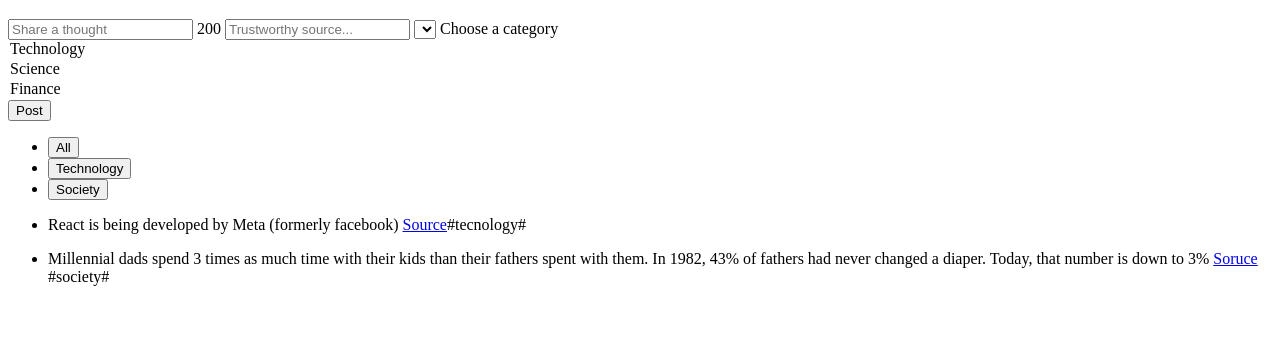
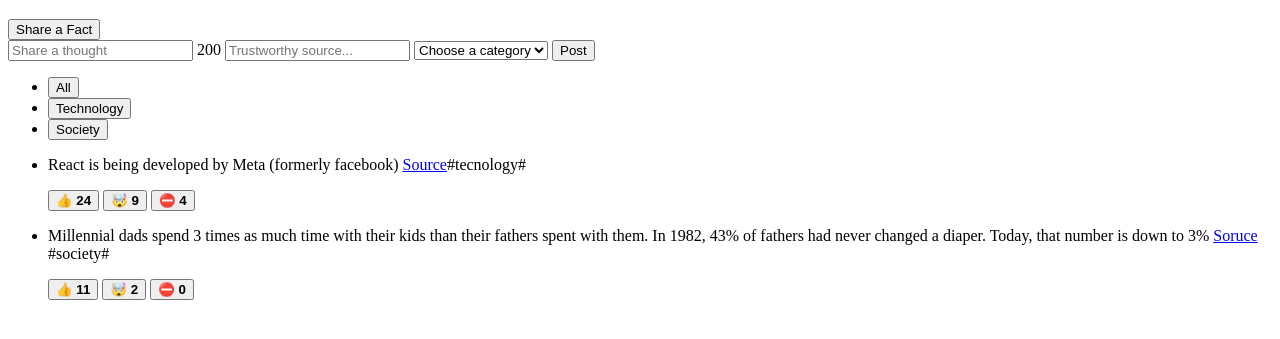
Before and after one commit to imgustavo/free4gossip, a plain HTML site: page index.html in a window 1280 px wide. Shown: the part 141-480 px from the top of the page. Drawn offline with Linux system fonts and the light colour scheme.

Commit message:
styles added

```diff
--- a/index.html
+++ b/index.html
@@ -3,12 +3,14 @@
   <head>
     <meta charset="UTF-8" />
     <meta name="viewport" content="width=device-width, initial-scale=1.0" />
+    <link rel="stylesheet" href="style.css" />
     <title>Free4Gossip</title>
   </head>
   <body>
     <header>
       <img src="logo.png" alt="Free4Gosip Logo" height="68" width="68" />
       <h1>Free4Gosip</h1>
+      <button>Share a Fact</button>
     </header>
 
     <form action="">
@@ -16,9 +18,7 @@
       <span>200</span>
       <input type="text" placeholder="Trustworthy source..." />
       <select>
-        <select value="">
-          Choose a category
-        </select>
+        <option value="">Choose a category</option>
         <option value="technology">Technology</option>
         <option value="science">Science</option>
         <option value="finance">Finance</option>
@@ -48,6 +48,11 @@
               React is being developed by Meta (formerly facebook) <a href="https://opensource.fb.com/" target="_blank">Source</a
               ><span>#tecnology#</span>
             </p>
+            <div>
+              <button>👍 <strong>24</strong></button>
+              <button>🤯 <strong>9</strong></button>
+              <button>⛔️ <strong>4</strong></button>
+            </div>
           </li>
           <li>
             <p>
@@ -56,6 +61,11 @@
               <a href="https://www.mother.ly/parenting/millennial-dads-spend-more-time-with-their-kids" target="_blank">Soruce</a>
               <span>#society#</span>
             </p>
+            <div>
+              <button>👍 <strong>11</strong></button>
+              <button>🤯 <strong>2</strong></button>
+              <button>⛔️ <strong>0</strong></button>
+            </div>
           </li>
         </ul>
       </section>
```
Also changed, not shown: style.css (added).
